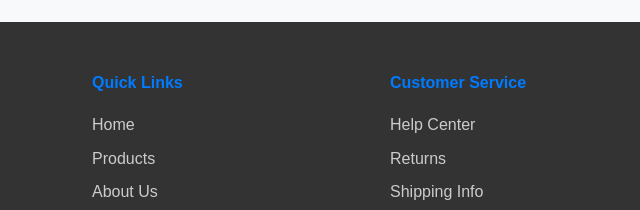
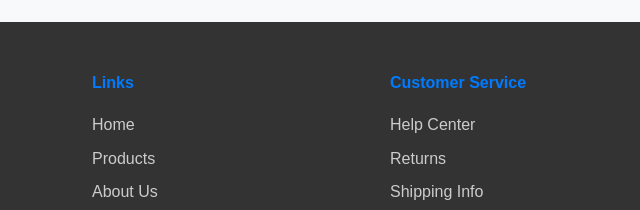
Before and after one commit to Seema-nowshatheen/Jenkinsfile, a plain HTML site: page index.html in a window 1280 px wide. Shown: the part 6547-6757 px from the top of the page, 266-906 px from the left. Drawn offline with Linux system fonts and the light colour scheme; no server answers.

Commit message:
Update index.html

```diff
--- a/index.html
+++ b/index.html
@@ -158,7 +158,7 @@
                     <p>Your trusted online shopping destination</p>
                 </div>
                 <div class="footer-section">
-                    <h4>Quick Links</h4>
+                    <h4>Links</h4>
                     <ul>
                         <li><a href="#home">Home</a></li>
                         <li><a href="#products">Products</a></li>
```
